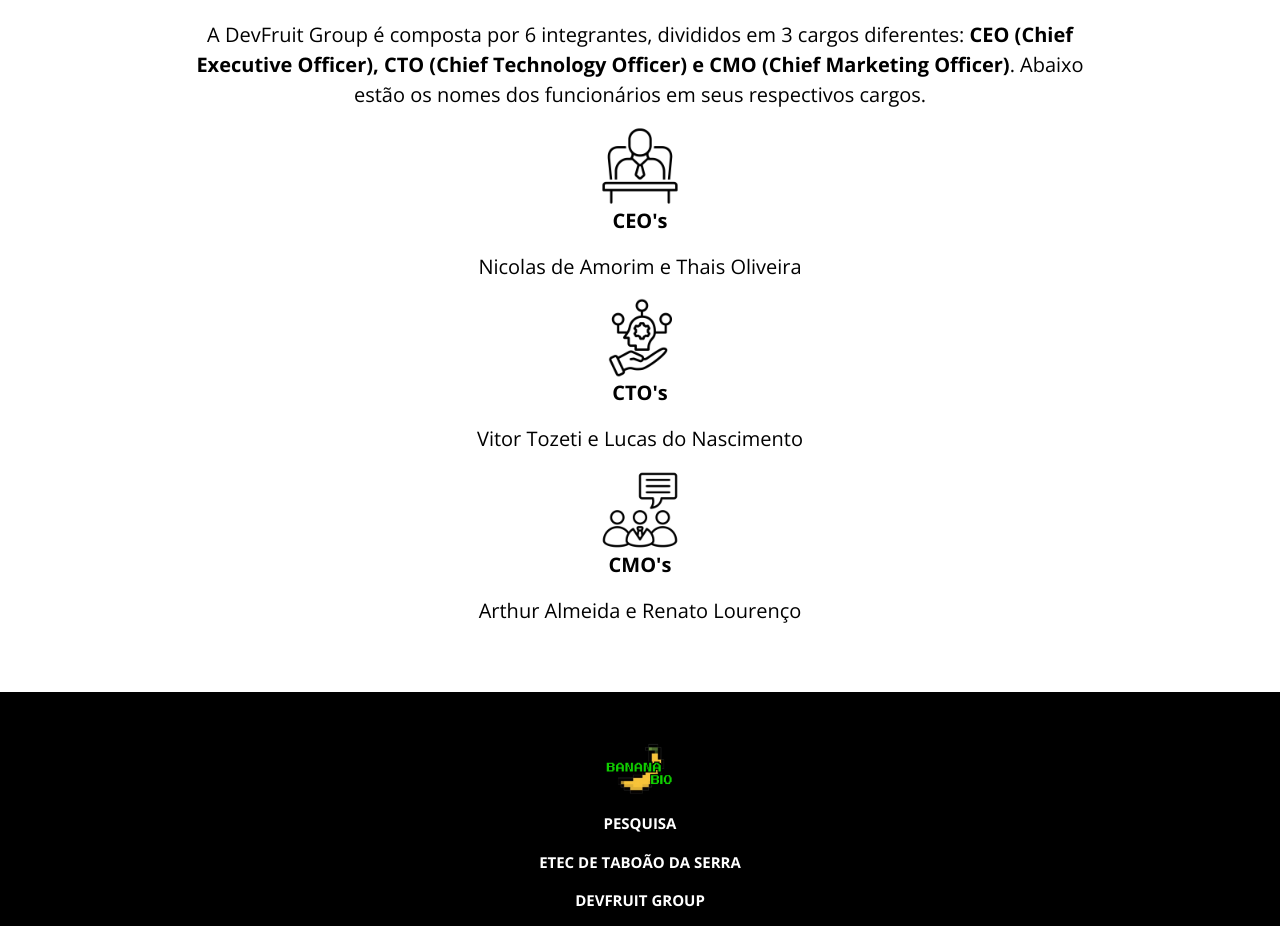
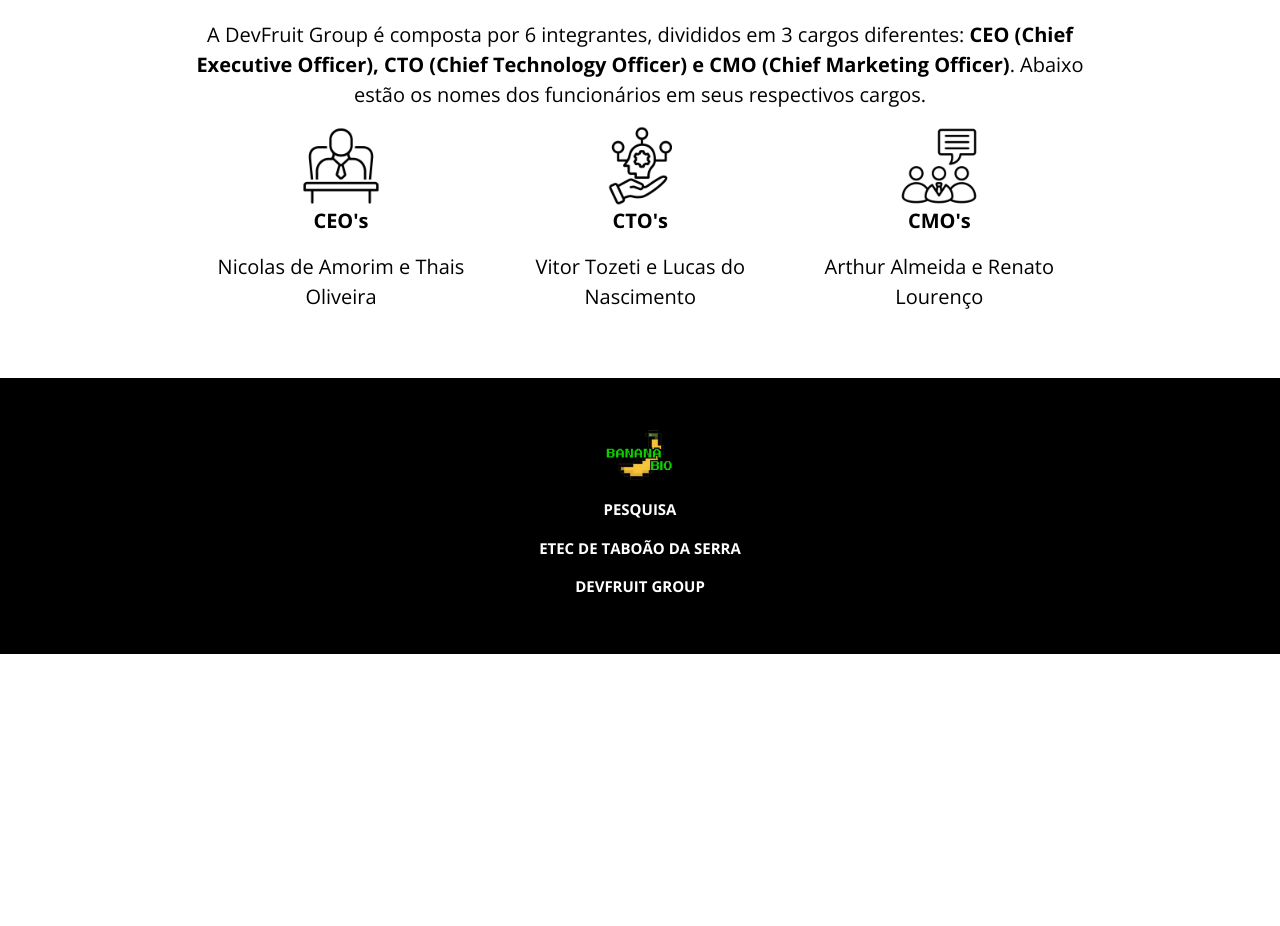
Before and after one commit to Arthuro08/Site-BananaBio, a plain HTML site: page index.html in a window 1280 px wide. Shown: the part 2920-3846 px from the top of the page. After the commit the page ends 3574 px from the top, so only its background shows below. Drawn offline with nearby package versions, Linux system fonts and the light colour scheme.

Commit message:
Update style.css

```diff
--- a/style.css
+++ b/style.css
@@ -307,3 +307,8 @@
     text-decoration:none;
     color: white;
 }
+
+.integrantes {
+    display: flex;
+    justify-content: space-between;
+}
```
